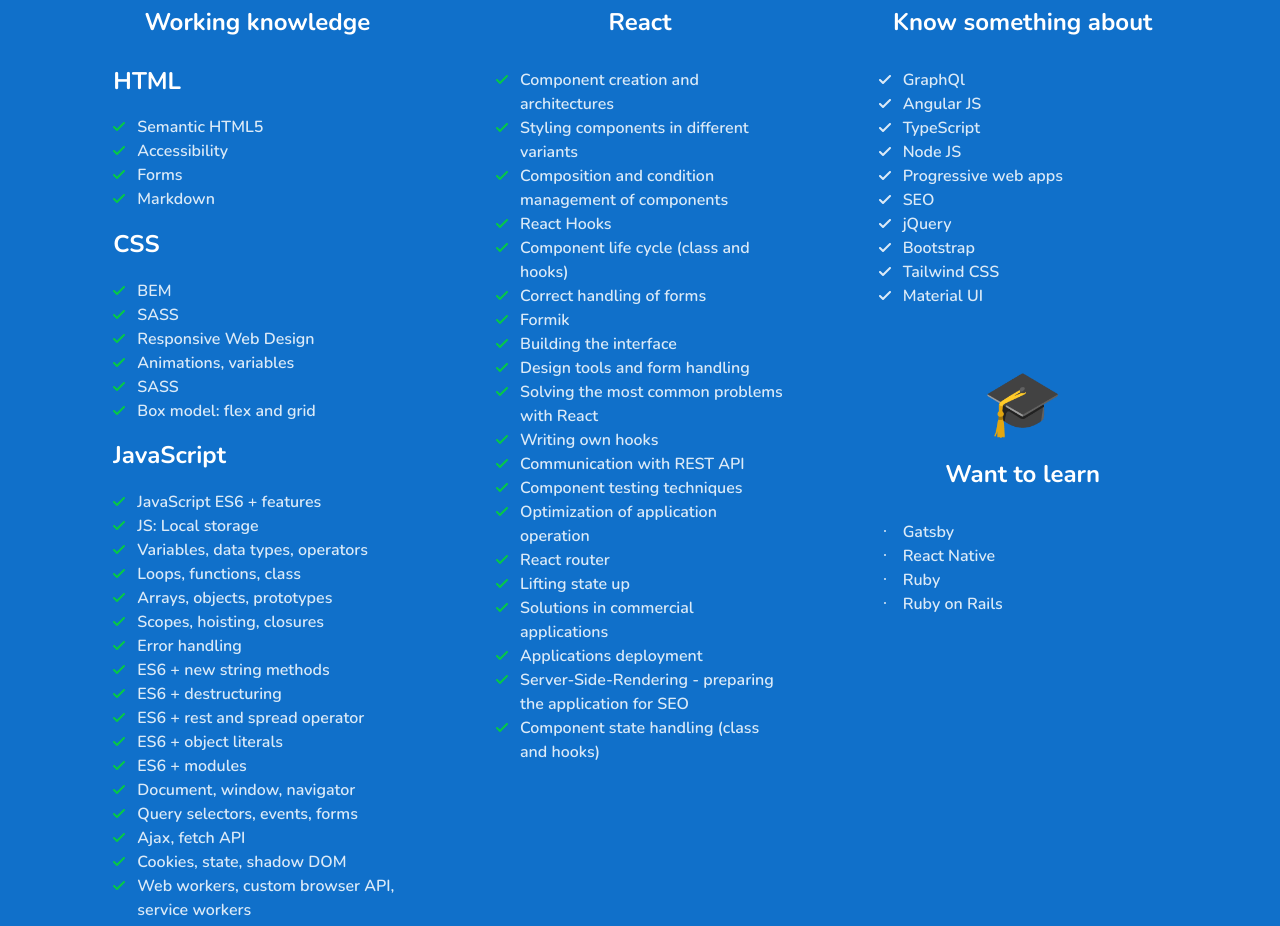
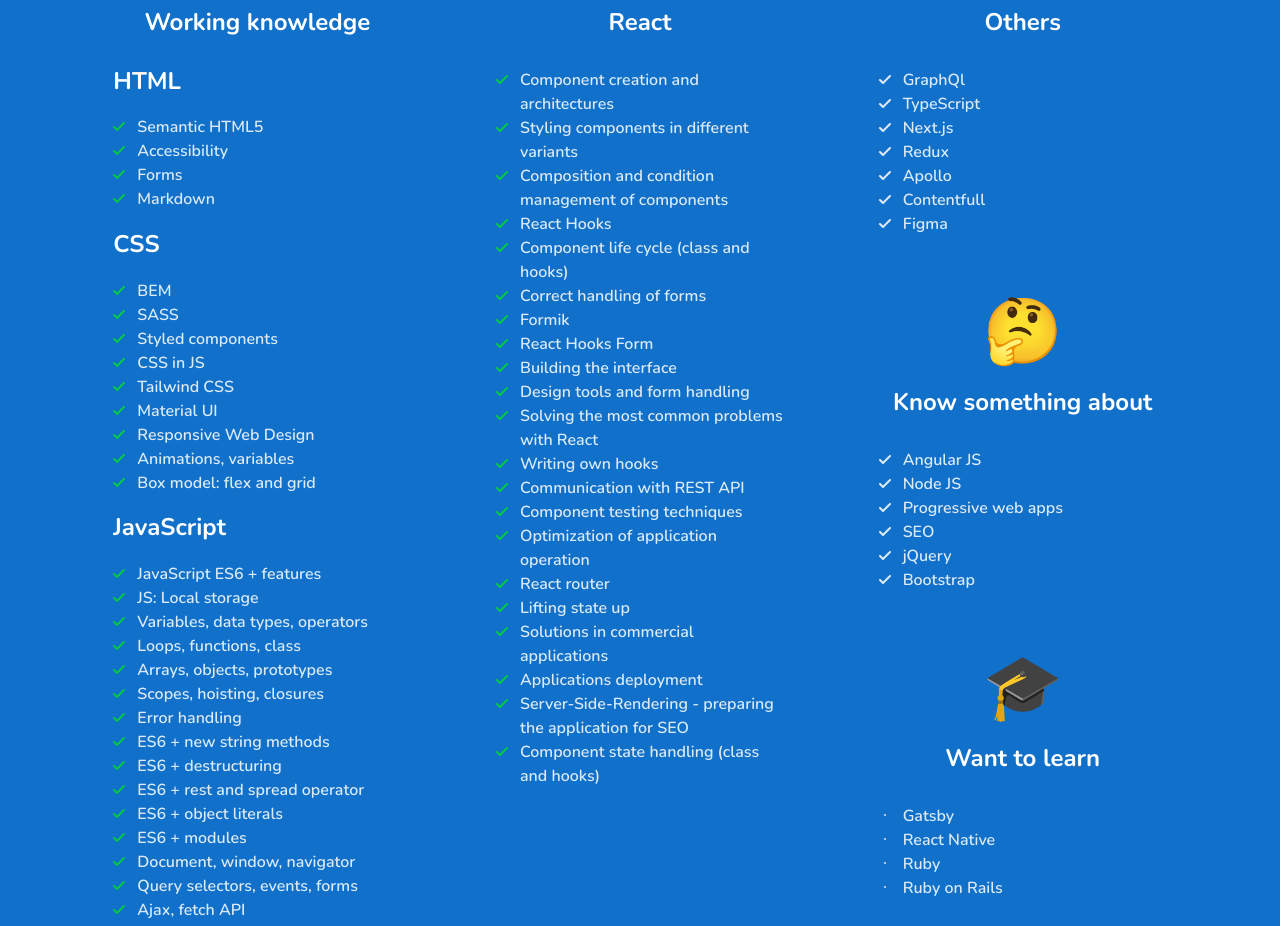
Before and after one commit to ernest-roszak/ernest-roszak.github.io, a website built with webpack: page src/pages/index.html in a window 1280 px wide. Shown: the part 1020-1946 px from the top of the page. Built offline with nearby package versions, Linux system fonts and the light colour scheme; no server answers.

Commit message:
updated data

```diff
--- a/src/pages/index.html
+++ b/src/pages/index.html
@@ -40,9 +40,9 @@
         </div>
         <div class="hero__description">
           <h1 class="hero__header">
-            My name is Ernest and I’m an aspiring
-            <span class="hero__special">Frontend developer </span>and develop
-            myself in frontend technology.
+            My name is Ernest and I’m
+            <span class="hero__special">Frontend developer. </span>I love
+            creating applications and develop myself in frontend technology.
           </h1>
           <p class="hero__paragraph">
             You might be interested in checking the list of
@@ -77,9 +77,12 @@
               <h2 class="skills--section__header--subtitle">CSS</h2>
               <li class="skills--list__item">BEM</li>
               <li class="skills--list__item">SASS</li>
+              <li class="skills--list__item">Styled components</li>
+              <li class="skills--list__item">CSS in JS</li>
+              <li class="skills--list__item">Tailwind CSS</li>
+              <li class="skills--list__item">Material UI</li>
               <li class="skills--list__item">Responsive Web Design</li>
               <li class="skills--list__item">Animations, variables</li>
-              <li class="skills--list__item">SASS</li>
               <li class="skills--list__item">Box model: flex and grid</li>
             </ul>
 
@@ -87,7 +90,9 @@
               <h2 class="skills--section__header--subtitle">JavaScript</h2>
               <li class="skills--list__item">JavaScript ES6 + features</li>
               <li class="skills--list__item">JS: Local storage</li>
-              <li class="skills--list__item">Variables, data types, operators</li>
+              <li class="skills--list__item">
+                Variables, data types, operators
+              </li>
               <li class="skills--list__item">Loops, functions, class</li>
               <li class="skills--list__item">Arrays, objects, prototypes</li>
               <li class="skills--list__item">Scopes, hoisting, closures</li>
@@ -100,35 +105,75 @@
               <li class="skills--list__item">Document, window, navigator</li>
               <li class="skills--list__item">Query selectors, events, forms</li>
               <li class="skills--list__item">Ajax, fetch API</li>
-              <li class="skills--list__item"> Cookies, state, shadow DOM</li>
-              <li class="skills--list__item">Web workers, custom browser API, service workers</li>
+              <li class="skills--list__item">Cookies, state, shadow DOM</li>
+              <li class="skills--list__item">
+                Web workers, custom browser API, service workers
+              </li>
               <li class="skills--list__item">offline mode, WASM, canvas</li>
             </ul>
           </article>
           <article class="skills--section">
-            <span class="skills--section__emoji"><img class="skills--section__emoji--react" src="../assets/react1.png"></span>
+            <span class="skills--section__emoji"
+              ><img
+                class="skills--section__emoji--react"
+                src="../assets/react1.png"
+            /></span>
             <h3 class="skills--section__header">React</h3>
             <ul class="skills--list skills--list__item--work">
-              <li class="skills--list__item">Component creation and architectures</li>
-              <li class="skills--list__item">Styling components in different variants</li>
-              <li class="skills--list__item">Composition and condition management of components</li>
+              <li class="skills--list__item">
+                Component creation and architectures
+              </li>
+              <li class="skills--list__item">
+                Styling components in different variants
+              </li>
+              <li class="skills--list__item">
+                Composition and condition management of components
+              </li>
               <li class="skills--list__item">React Hooks</li>
-              <li class="skills--list__item">Component life cycle (class and hooks)</li>
+              <li class="skills--list__item">
+                Component life cycle (class and hooks)
+              </li>
               <li class="skills--list__item">Correct handling of forms</li>
               <li class="skills--list__item">Formik</li>
+              <li class="skills--list__item">React Hooks Form</li>
               <li class="skills--list__item">Building the interface</li>
               <li class="skills--list__item">Design tools and form handling</li>
-              <li class="skills--list__item">Solving the most common problems with React</li>
-              <li class="skills--list__item">Writing own hooks </li>
+              <li class="skills--list__item">
+                Solving the most common problems with React
+              </li>
+              <li class="skills--list__item">Writing own hooks</li>
               <li class="skills--list__item">Communication with REST API</li>
               <li class="skills--list__item">Component testing techniques</li>
-              <li class="skills--list__item">Optimization of application operation</li>
+              <li class="skills--list__item">
+                Optimization of application operation
+              </li>
               <li class="skills--list__item">React router</li>
               <li class="skills--list__item">Lifting state up</li>
-              <li class="skills--list__item">Solutions in commercial applications</li>
+              <li class="skills--list__item">
+                Solutions in commercial applications
+              </li>
               <li class="skills--list__item">Applications deployment</li>
-              <li class="skills--list__item">Server-Side-Rendering - preparing the application for SEO</li>
-              <li class="skills--list__item">Component state handling (class and hooks)</li>
+              <li class="skills--list__item">
+                Server-Side-Rendering - preparing the application for SEO
+              </li>
+              <li class="skills--list__item">
+                Component state handling (class and hooks)
+              </li>
+            </ul>
+          </article>
+
+          <article class="skills--section">
+            <article class="skills--section">
+              <span class="skills--section__emoji">🚀</span>
+              <h3 class="skills--section__header">Others</h3>
+              <ul class="skills--list skills--list__item--know">
+                <li class="skills--list__item">GraphQl</li>
+                <li class="skills--list__item">TypeScript</li>
+                <li class="skills--list__item">Next.js</li>
+                <li class="skills--list__item">Redux</li>
+                <li class="skills--list__item">Apollo</li>
+                <li class="skills--list__item">Contentfull</li>
+                <li class="skills--list__item">Figma</li>
               </ul>
             </article>
 
@@ -136,19 +181,16 @@
               <span class="skills--section__emoji">🤔</span>
               <h3 class="skills--section__header">Know something about</h3>
               <ul class="skills--list skills--list__item--know">
-              <li class="skills--list__item">GraphQl</li>
                 <li class="skills--list__item">Angular JS</li>
-              <li class="skills--list__item">TypeScript</li>
                 <li class="skills--list__item">Node JS</li>
                 <li class="skills--list__item">Progressive web apps</li>
                 <li class="skills--list__item">SEO</li>
                 <li class="skills--list__item">jQuery</li>
                 <li class="skills--list__item">Bootstrap</li>
-              <li class="skills--list__item">Tailwind CSS</li>
-              <li class="skills--list__item">Material UI</li>
               </ul>
+            </article>
 
-          <article class="skills--section"></article>
+            <article class="skills--section">
               <span class="skills--section__emoji">🎓</span>
               <h3 class="skills--section__header">Want to learn</h3>
               <ul class="skills--list skills--list__item--want">
@@ -157,6 +199,7 @@
                 <li class="skills--list__item">Ruby</li>
                 <li class="skills--list__item">Ruby on Rails</li>
               </ul>
+            </article>
           </article>
         </div>
       </section>
```
Lines whose indentation alone changed are shown as unchanged.
